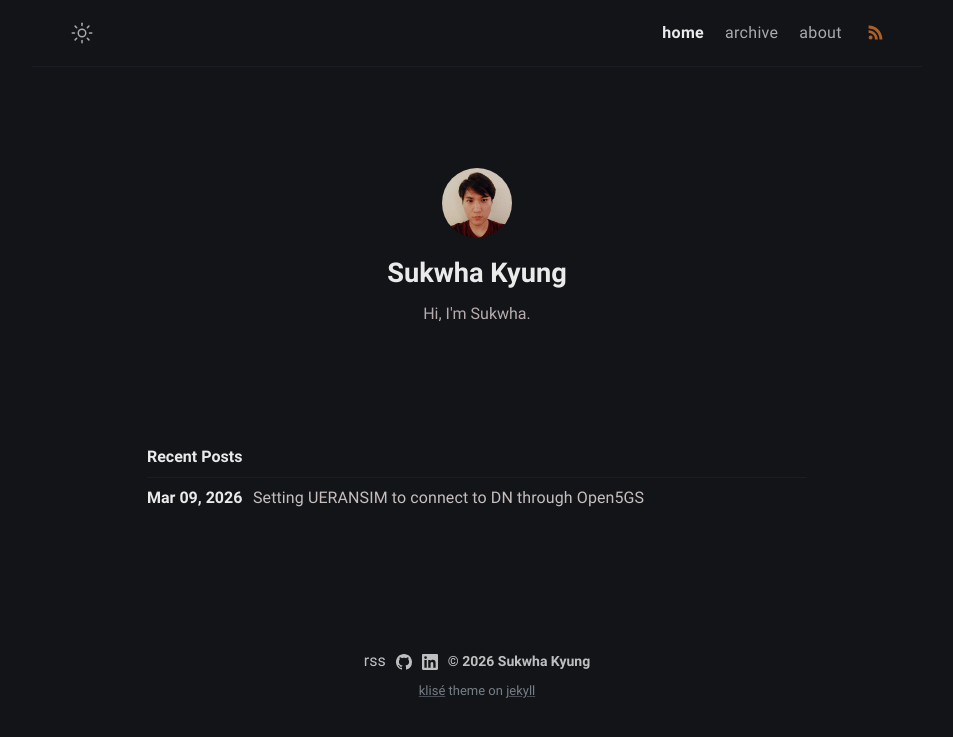
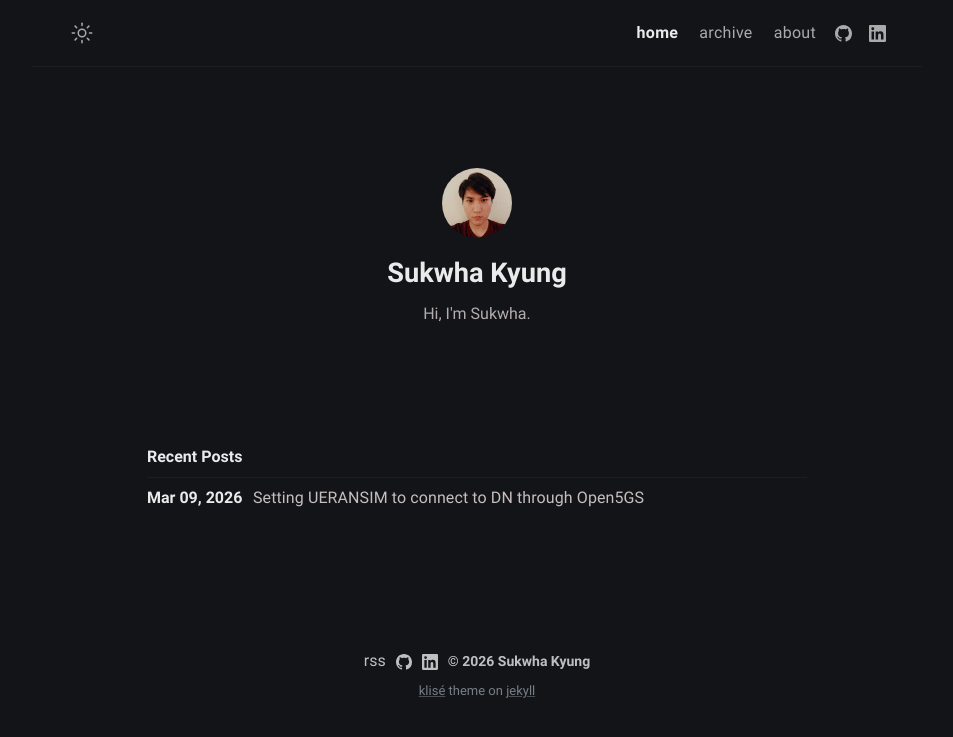
Before and after one commit to shishkebab/shishkebab.github.io, a Jekyll site: the page built from index.md, in a window 1280 px wide. Shown: the top 737 px of the page, without its empty margins (163-1116 px from the left). Built offline with Jekyll 4.4.1, drawn with Linux system fonts in a browser that asks for light colours.

Commit message:
.\_includes\footer.html

```diff
--- a/_includes/navbar.html
+++ b/_includes/navbar.html
@@ -185,26 +185,16 @@
           <a class="menu-link {% if url == '/' %}active{% endif %}" href="/">home</a>
           <a class="menu-link {% if url == '/about/' %}active{% endif %}" href="/about">about</a>
         {%- endif -%}
-        <a class="menu-link rss" href="/feed.xml">
-          <svg
-            xmlns="http://www.w3.org/2000/svg"
-            width="17"
-            height="17"
-            viewBox="0 0 512 512"
-            fill="#ED812E"
-          >
-            <title>RSS</title>
-            <path
-              d="M108.56,342.78a60.34,60.34,0,1,0,60.56,60.44A60.63,60.63,0,0,0,108.56,342.78Z"
-            />
-            <path
-              d="M48,186.67v86.55c52,0,101.94,15.39,138.67,52.11s52,86.56,52,138.67h86.66C325.33,312.44,199.67,186.67,48,186.67Z"
-            />
-            <path
-              d="M48,48v86.56c185.25,0,329.22,144.08,329.22,329.44H464C464,234.66,277.67,48,48,48Z"
-            />
-          </svg>
+        {%- if site.author.github -%}
+        <a class="menu-link menu-icon-link" href="https://github.com/{{ site.author.github }}" target="_blank" rel="noreferrer noopener" aria-label="GitHub">
+          <svg xmlns="http://www.w3.org/2000/svg" width="17" height="17" viewBox="0 0 24 24" fill="currentColor" aria-hidden="true"><path d="M12 0C5.37 0 0 5.37 0 12c0 5.31 3.435 9.795 8.205 11.385.6.105.825-.255.825-.57 0-.285-.015-1.23-.015-2.235-3.015.555-3.795-.735-4.035-1.41-.135-.345-.72-1.41-1.23-1.695-.42-.225-1.02-.78-.015-.795.945-.015 1.62.87 1.845 1.23 1.08 1.815 2.805 1.305 3.495.99.105-.78.42-1.305.765-1.605-2.67-.3-5.46-1.335-5.46-5.925 0-1.305.465-2.385 1.23-3.225-.12-.3-.54-1.53.12-3.18 0 0 1.005-.315 3.3 1.23.96-.27 1.98-.405 3-.405s2.04.135 3 .405c2.295-1.56 3.3-1.23 3.3-1.23.66 1.65.24 2.88.12 3.18.765.84 1.23 1.905 1.23 3.225 0 4.605-2.805 5.625-5.475 5.925.435.375.81 1.095.81 2.22 0 1.605-.015 2.895-.015 3.3 0 .315.225.69.825.57A12.02 12.02 0 0 0 24 12c0-6.63-5.37-12-12-12z"/></svg>
         </a>
+        {%- endif -%}
+        {%- if site.author.linkedin -%}
+        <a class="menu-link menu-icon-link" href="https://linkedin.com/in/{{ site.author.linkedin }}" target="_blank" rel="noreferrer noopener" aria-label="LinkedIn">
+          <svg xmlns="http://www.w3.org/2000/svg" width="17" height="17" viewBox="0 0 24 24" fill="currentColor" aria-hidden="true"><path d="M20.447 20.452h-3.554v-5.569c0-1.328-.027-3.037-1.852-3.037-1.853 0-2.136 1.445-2.136 2.939v5.667H9.351V9h3.414v1.561h.046c.477-.9 1.637-1.85 3.37-1.85 3.601 0 4.267 2.37 4.267 5.455v6.286zM5.337 7.433a2.062 2.062 0 0 1-2.063-2.065 2.064 2.064 0 1 1 2.063 2.065zm1.782 13.019H3.555V9h3.564v11.452zM22.225 0H1.771C.792 0 0 .774 0 1.729v20.542C0 23.227.792 24 1.771 24h20.451C23.2 24 24 23.227 24 22.271V1.729C24 .774 23.2 0 22.222 0h.003z"/></svg>
+        </a>
+        {%- endif -%}
       </div>
     </div>
   </nav>
--- a/_sass/klise/_layout.scss
+++ b/_sass/klise/_layout.scss
@@ -92,6 +92,19 @@
       position: relative;
       bottom: -3px;
       outline: none;
+    }
+
+    &.menu-icon-link {
+      display: inline-flex;
+      align-items: center;
+      vertical-align: middle;
+      line-height: 1;
+      padding-left: 6px;
+      padding-right: 6px;
+
+      svg {
+        display: block;
+      }
     }
 
     @include media-query($on-mobile) {
```
